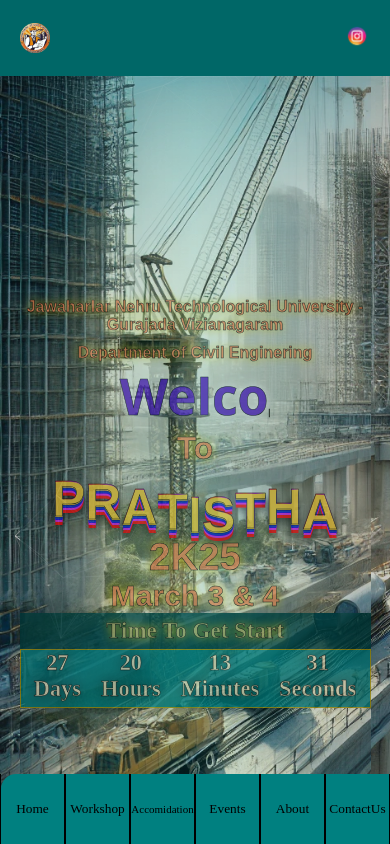
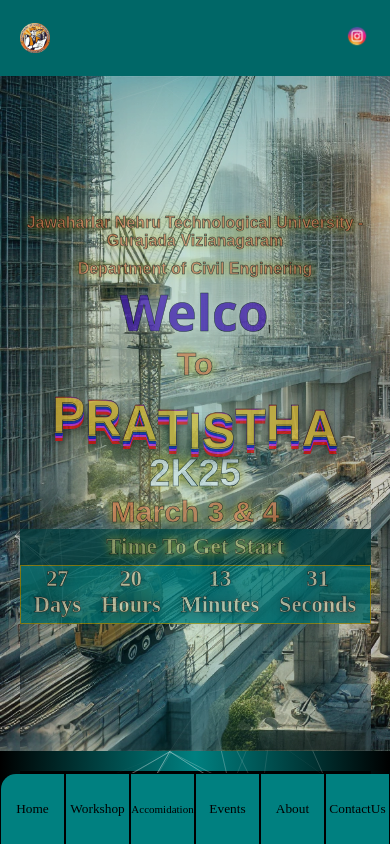
Before and after one commit to premson18/Pratistha, a React (Vite) app: page / in a window 390 px wide. Shown: the top 844 px of the page. Built offline with nearby package versions, Linux system fonts and the light colour scheme.

Commit message:
first commit

```diff
--- a/src/Components/Hero/Content/Content.css
+++ b/src/Components/Hero/Content/Content.css
@@ -30,6 +30,7 @@
 
 .twok25{
     font-size: 2.4rem;
+    color: white;
 }
 
 div{
--- a/src/Components/Hero/Hero.css
+++ b/src/Components/Hero/Hero.css
@@ -32,3 +32,8 @@
     z-index: 3000;
 
   }
+  @media (min-width: 320px) and (max-width:768px) {
+    .hero2{
+      height: 80vh;
+    }
+  }
```
